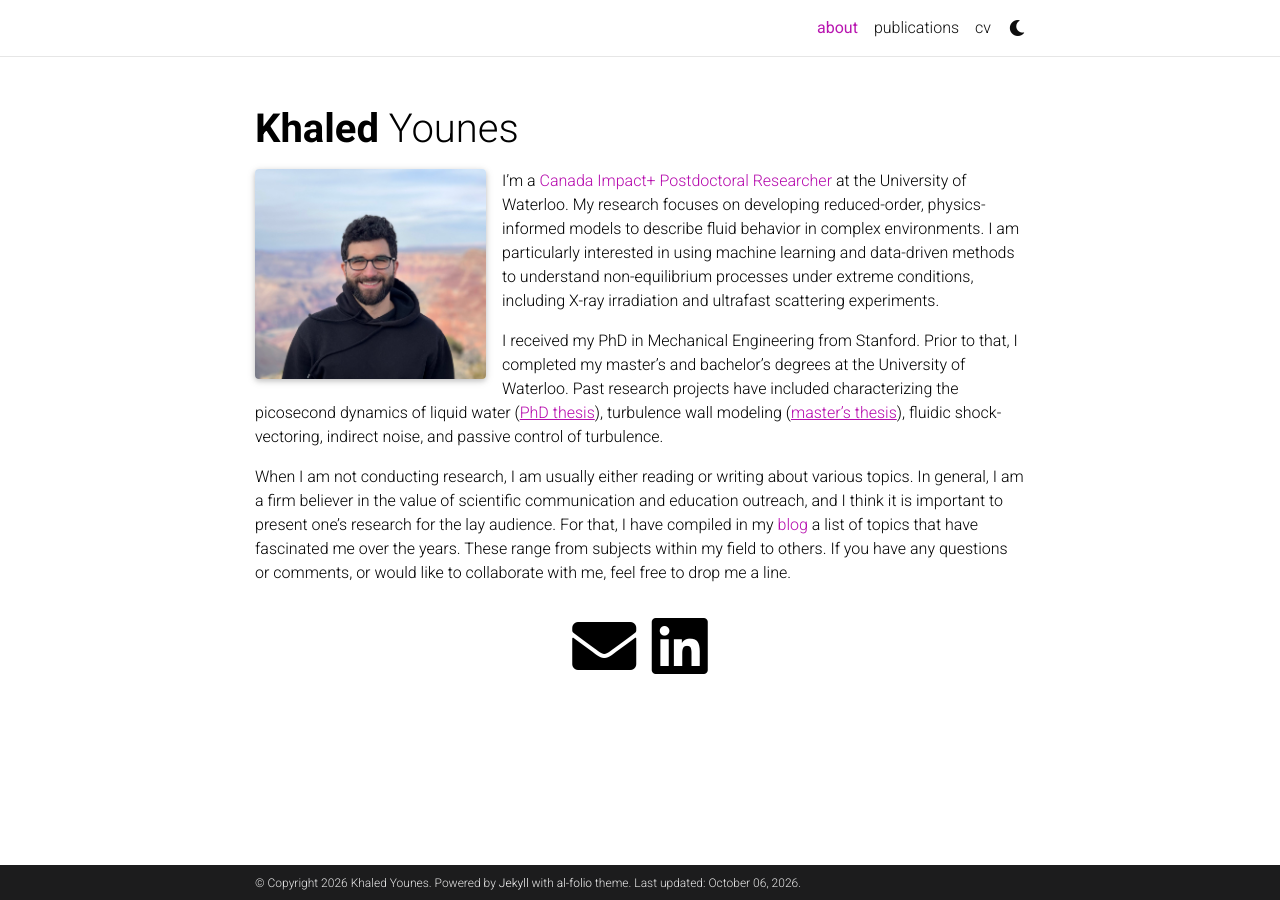
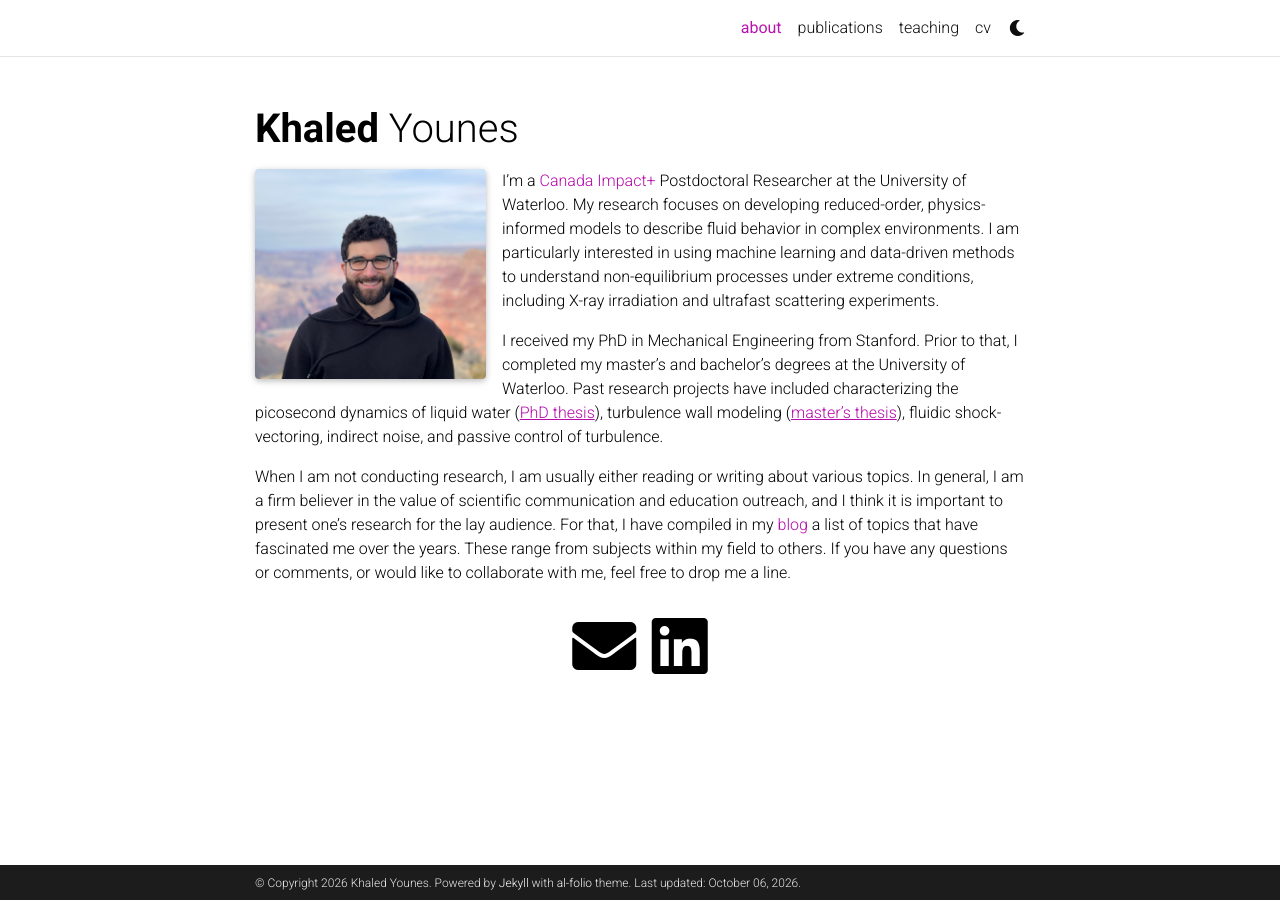
Before and after one commit to kyounes14/kyounes14.github.io, a Jekyll site: the page built from _pages/about.md, in a window 1280 px wide. Built offline with Jekyll 4.4.1, drawn with Linux system fonts in a browser that asks for light colours; full-size pictures stand in for the smaller copies a plugin makes; comment, search, counter and statistics services are not loaded; a style sheet for code colours, icons or effects is not loaded.

Commit message:
added teaching

```diff
--- a/_pages/about.md
+++ b/_pages/about.md
@@ -15,7 +15,7 @@ selected_papers: false # includes a list of papers marked as "selected={true}"
 social: true  # includes social icons at the bottom of the page
 ---
 
-I’m a [Canada Impact+ Postdoctoral Researcher](https://sshrc-crsh.canada.ca/en/funding/opportunities/canada-impact-plus-research-training-awards.aspx) at the University of Waterloo. My research focuses on developing reduced-order, physics-informed models to describe fluid behavior in complex environments. I am particularly interested in using machine learning and data-driven methods to understand non-equilibrium processes under extreme conditions, including X-ray irradiation and ultrafast scattering experiments.
+I’m a [Canada Impact+](https://sshrc-crsh.canada.ca/en/funding/opportunities/canada-impact-plus-research-training-awards.aspx) Postdoctoral Researcher at the University of Waterloo. My research focuses on developing reduced-order, physics-informed models to describe fluid behavior in complex environments. I am particularly interested in using machine learning and data-driven methods to understand non-equilibrium processes under extreme conditions, including X-ray irradiation and ultrafast scattering experiments.
 
 I received my PhD in Mechanical Engineering from Stanford. Prior to that, I completed my master’s and bachelor’s degrees at the University of Waterloo. Past research projects have included characterizing the picosecond dynamics of liquid water ([<ins>PhD thesis</ins>](/assets/pdf/KYounes_PhD_Thesis.pdf)), turbulence wall modeling ([<ins>master's thesis</ins>](/assets/pdf/KYounes_MASc_Thesis.pdf)), fluidic shock-vectoring, indirect noise, and passive control of turbulence.
 
```
Also changed, not shown: _pages/cv.md (+1 -1 lines), _pages/publications.md (+1 -1 lines), _pages/teaching.md (+2 -2 lines).
